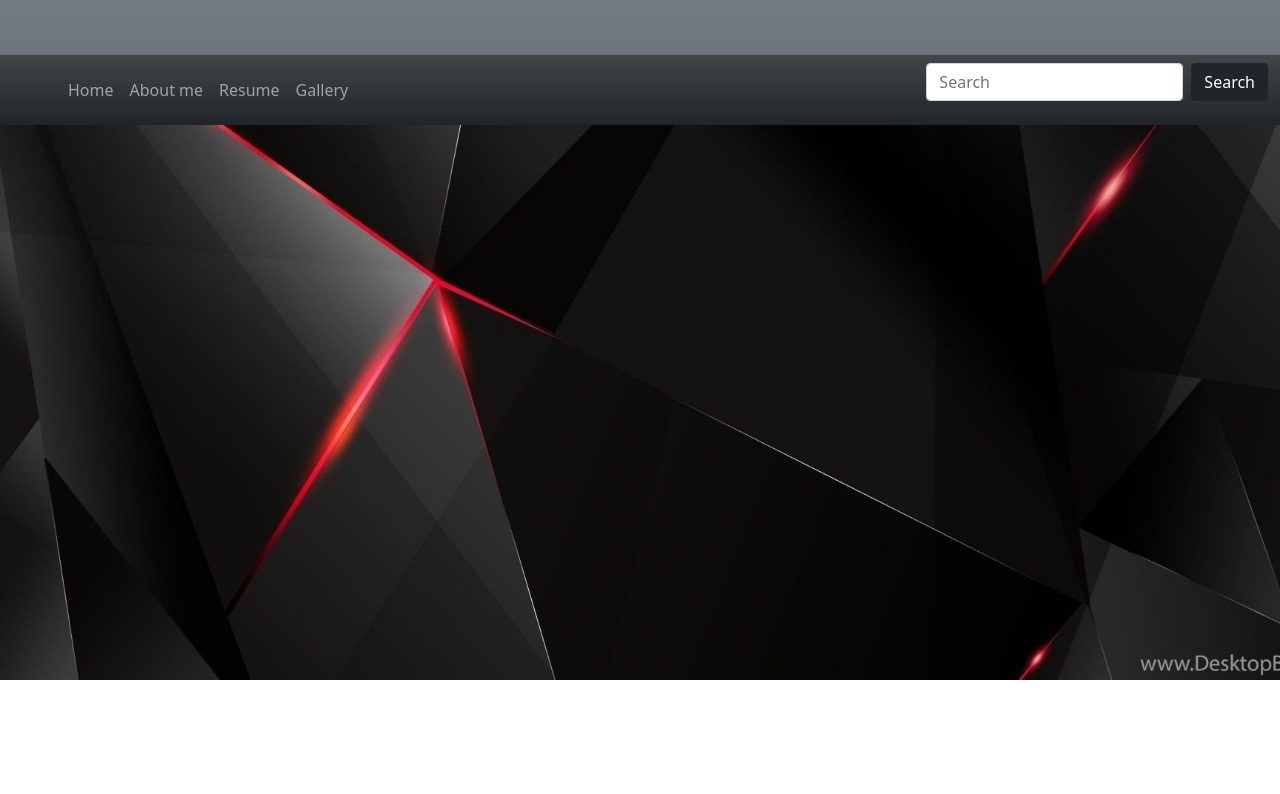
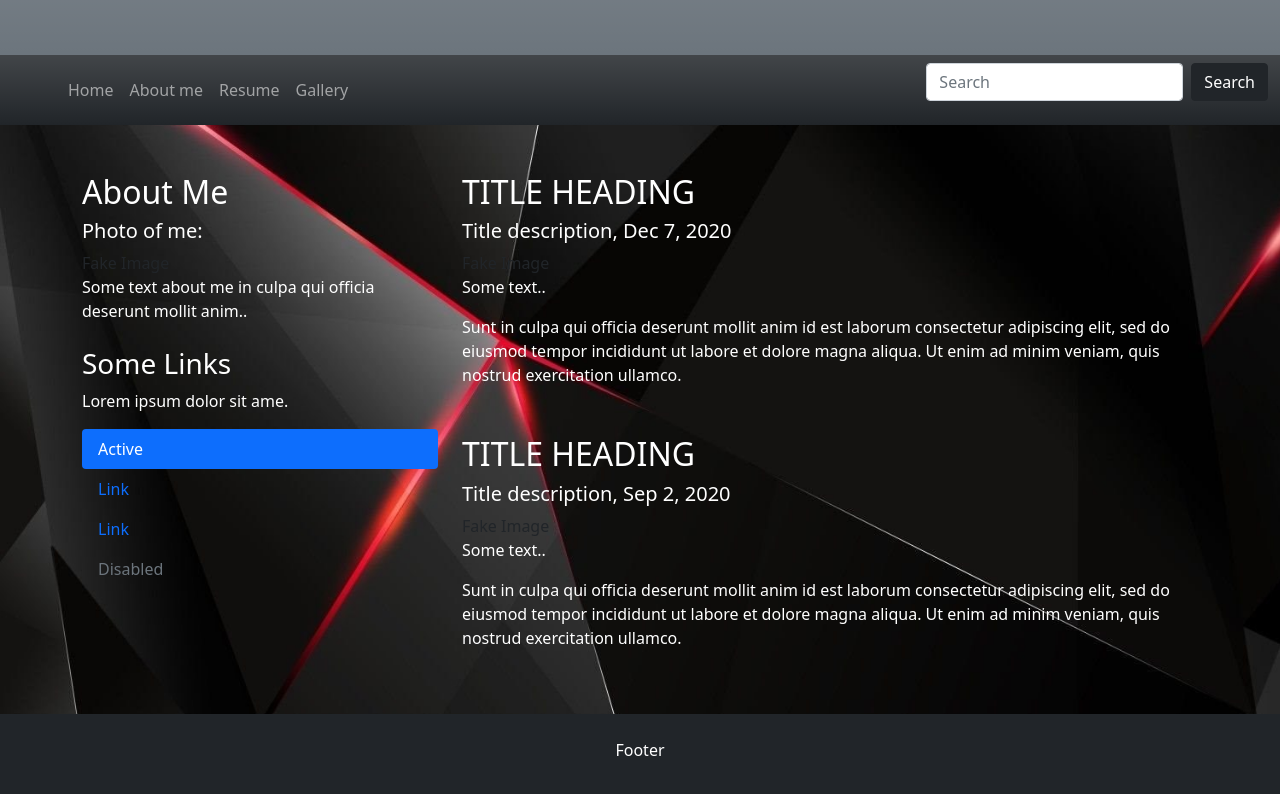
Before and after one commit to Jauerbach123/Portfolio, a plain HTML site: page Aboutme.html in a window 1280 px wide. Shown: the part 120-914 px from the top of the page. Before the commit the page ends 800 px from the top, so only its background shows below. Drawn offline with nearby package versions, Linux system fonts and the light colour scheme.

Commit message:
Update Aboutme.html

```diff
--- a/Aboutme.html
+++ b/Aboutme.html
@@ -50,8 +50,50 @@ body {
 }
 </style>
 </head>
-<body data-bs-spy="scroll" data-bs-target=".navbar" data-bs-offset="50">
+<div class="container mt-5">
+  <div class="row">
+    <div class="col-sm-4">
+      <h2>About Me</h2>
+      <h5>Photo of me:</h5>
+      <div class="fakeimg">Fake Image</div>
+      <p>Some text about me in culpa qui officia deserunt mollit anim..</p>
+      <h3 class="mt-4">Some Links</h3>
+      <p>Lorem ipsum dolor sit ame.</p>
+      <ul class="nav nav-pills flex-column">
+        <li class="nav-item">
+          <a class="nav-link active" href="#">Active</a>
+        </li>
+        <li class="nav-item">
+          <a class="nav-link" href="#">Link</a>
+        </li>
+        <li class="nav-item">
+          <a class="nav-link" href="#">Link</a>
+        </li>
+        <li class="nav-item">
+          <a class="nav-link disabled" href="#">Disabled</a>
+        </li>
+      </ul>
+      <hr class="d-sm-none">
+    </div>
+    <div class="col-sm-8">
+      <h2>TITLE HEADING</h2>
+      <h5>Title description, Dec 7, 2020</h5>
+      <div class="fakeimg">Fake Image</div>
+      <p>Some text..</p>
+      <p>Sunt in culpa qui officia deserunt mollit anim id est laborum consectetur adipiscing elit, sed do eiusmod tempor incididunt ut labore et dolore magna aliqua. Ut enim ad minim veniam, quis nostrud exercitation ullamco.</p>
 
+      <h2 class="mt-5">TITLE HEADING</h2>
+      <h5>Title description, Sep 2, 2020</h5>
+      <div class="fakeimg">Fake Image</div>
+      <p>Some text..</p>
+      <p>Sunt in culpa qui officia deserunt mollit anim id est laborum consectetur adipiscing elit, sed do eiusmod tempor incididunt ut labore et dolore magna aliqua. Ut enim ad minim veniam, quis nostrud exercitation ullamco.</p>
+    </div>
+  </div>
+</div>
+
+<div class="mt-5 p-4 bg-dark text-white text-center">
+  <p>Footer</p>
+</div>
 
 
 
```
